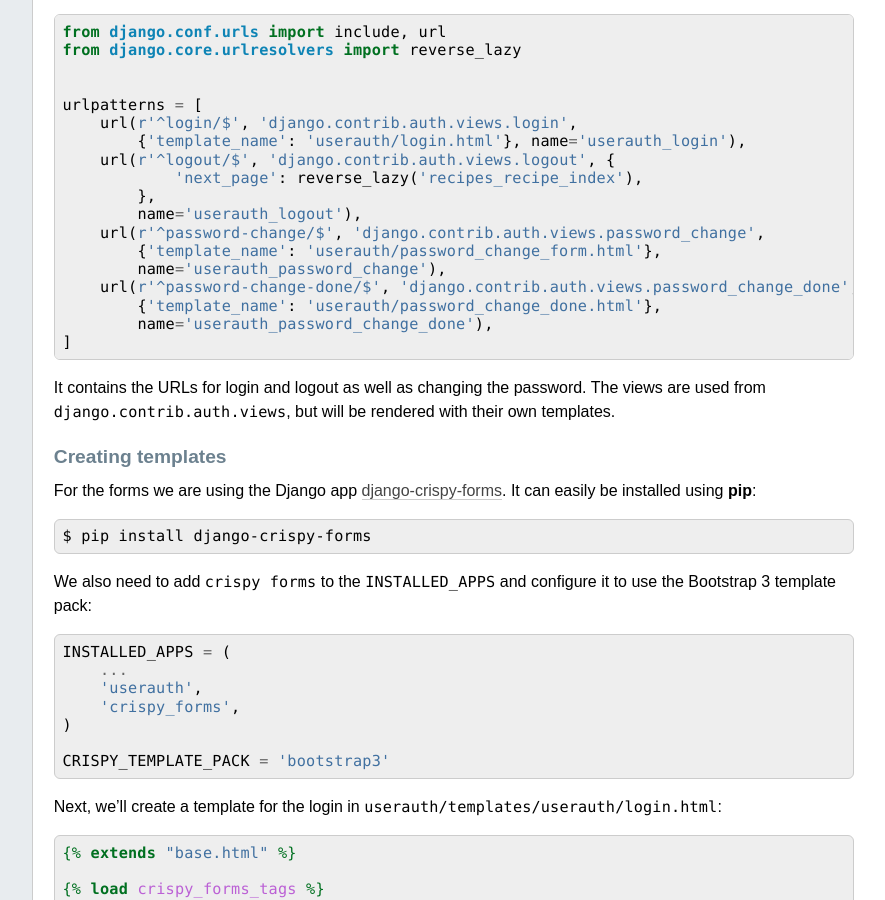
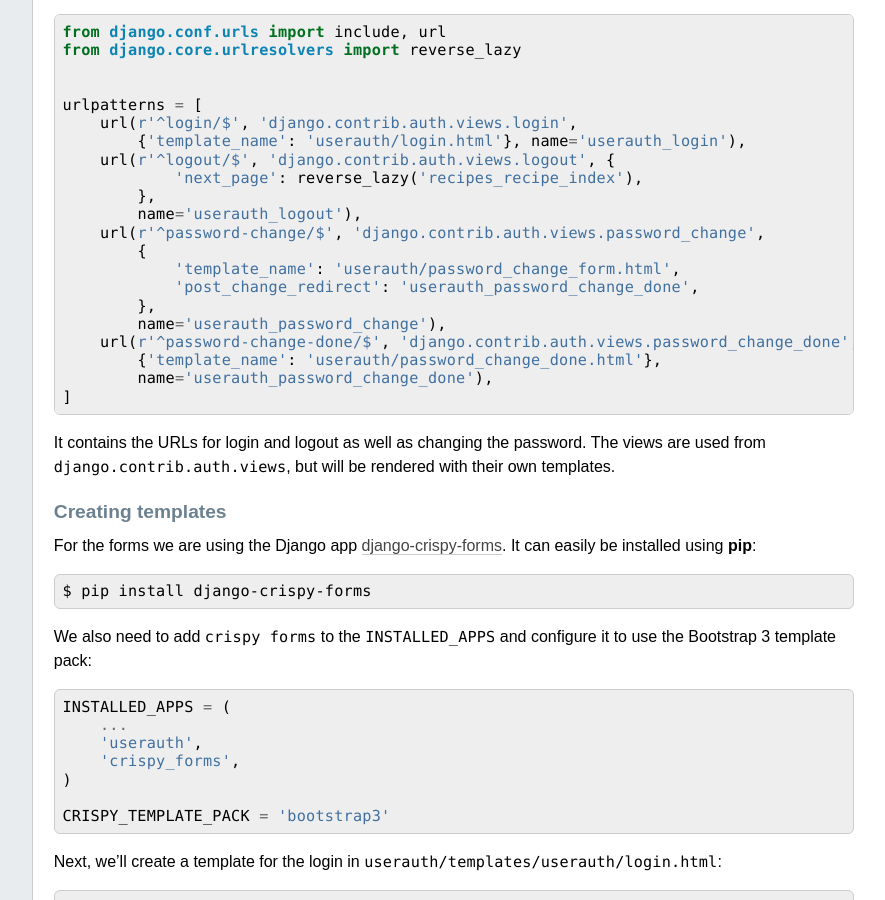
Before and after one commit to keimlink/django-workshop, a Sphinx documentation site: the page built from docs/authentication_registration.rst, in a window 1280 px wide and 900 px high, scrolled down 1148 px. Shown: the whole window, without its empty margins (224-1109 px from the left). Built offline with Sphinx 7.4.7, drawn with Linux system fonts in a browser that asks for light colours; comment, search, counter and statistics services are not loaded.

Commit message:
Added post_change_redirect arg for password_change() view

```diff
--- a/docs/authentication_registration.rst
+++ b/docs/authentication_registration.rst
@@ -75,7 +75,10 @@ Now we create the file :file:`urls.py` in directory :file:`userauth`:
             },
             name='userauth_logout'),
         url(r'^password-change/$', 'django.contrib.auth.views.password_change',
-            {'template_name': 'userauth/password_change_form.html'},
+            {
+                'template_name': 'userauth/password_change_form.html',
+                'post_change_redirect': 'userauth_password_change_done',
+            },
             name='userauth_password_change'),
         url(r'^password-change-done/$', 'django.contrib.auth.views.password_change_done',
             {'template_name': 'userauth/password_change_done.html'},
```
